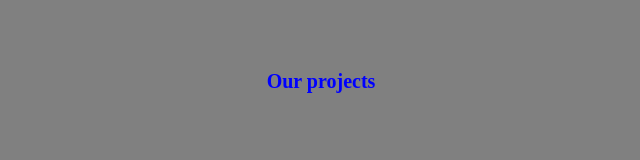
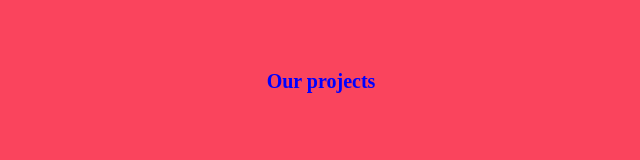
Before and after one commit to Remsea/Hello, a plain HTML site: page index.html in a window 1280 px wide. Shown: the whole page, without its empty margins (327-967 px from the left). Drawn offline with Linux system fonts and the light colour scheme.

Commit message:
color change

```diff
--- a/index.html
+++ b/index.html
@@ -8,7 +8,7 @@
 
 body
 {
-background: grey;
+background: #FA445D;
 
 }
 
@@ -28,7 +28,7 @@ font-weight: bold;
 
 	<body>
 
-		<p>Our projects</p>
+ 		<p>Our projects</p>
 
 	</body>
 </html>
```
